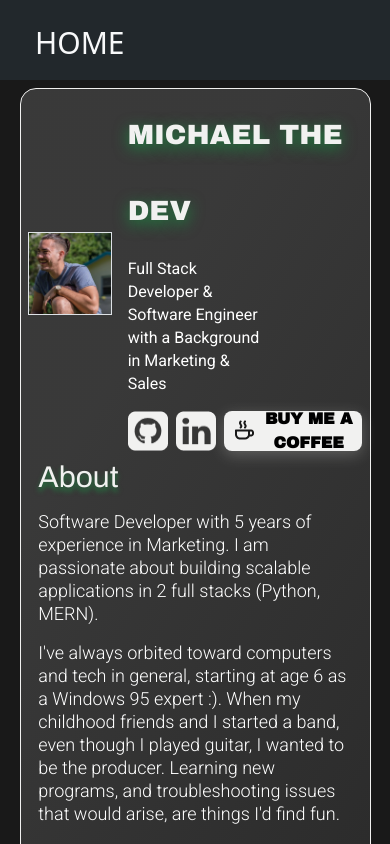
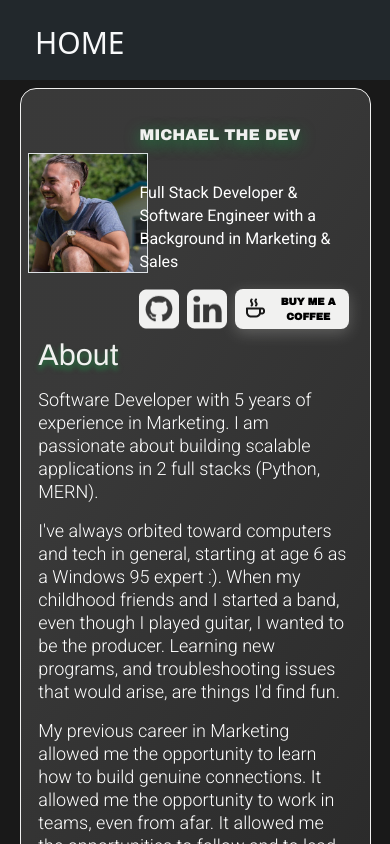
Before and after one commit to michagonzo77/MERN_Portfolio, a React (Create React App) app in the folder client/: page / in a window 390 px wide. Shown: the top 844 px of the page. Built offline with nearby package versions, Linux system fonts and the light colour scheme.

Commit message:
testing more bootstrap columns for responsiveness

```diff
--- a/client/src/App.css
+++ b/client/src/App.css
@@ -45,22 +45,11 @@ html {
   justify-content: space-between;
 }
 
-/* @media (max-width: 1024px) {
-  .bioFull {
-    max-width: 80%;
-    justify-content: center;
-  }
-}
-
-@media (max-width: 768px) {
-  .bioFull {
-    justify-content: center;
-  }
-} */
-
 
 .bioPic {
   width: 75%;
+  max-width: 325px;
+  min-width: 120px;
 }
 
 @media (max-width: 960px) {
@@ -83,11 +72,13 @@ html {
 
 .bioLeftTop {
   display: flex;
+  justify-content: start;
+  align-items: center;
 }
 
-@media (max-width: 768px) {
+@media (max-width: 425) {
   .bioLeftTop {
-    justify-content: center;
+    display: block;
   }
 }
 
@@ -103,7 +94,7 @@ html {
   display: flex;
 }
 
-@media (max-width: 1024px) {
+@media (max-width: 990px) {
   .bioBottom {
     display: block;
   }
@@ -126,8 +117,8 @@ html {
   font-family: 'Archivo Black', sans-serif;
   font-style: normal;
   font-weight: 400;
-  /* font-size: 70px; */
   line-height: 76px;
+  font-size: 4vw;
   text-transform: uppercase;
   color: #F1F1F0;
   text-shadow: 0px 4px 15px rgba(12, 187, 72, 0.6);
@@ -141,11 +132,6 @@ html {
   color: #FFFFFF;
 }
 
-@media (max-width: 806px) {
-  .tagLine {
-    max-width: 60%;
-  }
-}
 
 .buyMeCoffee {
   display: flex;
@@ -160,10 +146,21 @@ html {
   border: 0px;
   font-family: 'Archivo Black', sans-serif;
   font-weight: 600;
-  flex: none;
-  order: 1;
-  flex-grow: 0;
   height: 40px;
+}
+
+@media (max-width: 630px) {
+  .buyMeCoffee {
+    font-size: 14px;
+    max-width: 90%;
+  }
+}
+
+@media (max-width: 475px) {
+  .buyMeCoffee {
+    font-size: 10px;
+    max-width: 90%;
+  }
 }
 
 .socialLogo {
@@ -221,8 +218,6 @@ html {
 
 @media (max-width: 1025px) {
   .playAGame {
-    min-height: 10%;
-    border-radius: 16px;
     padding: 1%;
   }
 }
@@ -230,17 +225,12 @@ html {
 @media (max-width: 768px) {
   .playAGame {
     padding: 0%;
-    background: linear-gradient(120.39deg, rgba(241, 241, 240, 0.15) 14.67%, rgba(241, 241, 240, 0.05) 48.38%, rgba(241, 241, 240, 0.09) 63.34%);
-    box-shadow: 0px 0px 50px #22282C;
-    backdrop-filter: blur(25px);
-    /* Note: backdrop-filter has minimal browser support */
-    border-radius: 16px;
     width: 50%;
   }
 }
 
 .playAGameTitle {
-  margin-top: 30%;
+  margin-top: 10%;
   text-align: center;
 }
 
--- a/client/src/views/Home.jsx
+++ b/client/src/views/Home.jsx
@@ -193,6 +193,7 @@ export const Home = (props) => {
         }, 100)
         setFlipCssCard('flipItCardActive')
         setFlipCssCardInner('flipItCardInnerActive')
+        window.scrollTo(0, 0)
     }
 
     const handleClickReturn = () => {
@@ -201,6 +202,7 @@ export const Home = (props) => {
         }, 100)
         setFlipCssCard('flip-card')
         setFlipCssCardInner('flip-card-inner')
+        window.scrollTo(0, 0)
     }
 
     const [flipCssCard, setFlipCssCard] = useState('flip-card')
@@ -225,11 +227,11 @@ export const Home = (props) => {
                             {/* <img src={bio}></img> */}
                             <div className="bioFull">
                                 <div className="bioLeft">
-                                    <div className="bioLeftTop gap-3 align-items-center">
-                                        <div className="bioLeftTopLeft col-3">
-                                            <img className="bioPic border border-solid" src={biopic}></img>
+                                    <div className="bioLeftTop col-12">
+                                        <div className="bioLeftTopLeft col-4 col-xs-10">
+                                            <img className="bioPic border border-solid col-11" src={biopic}></img>
                                         </div>
-                                        <div className="bioLeftTopRight text-light">
+                                        <div className="bioLeftTopRight text-light col-8 col-xs-2">
                                             <h1 className="nameHeader">MICHAEL THE DEV</h1>
                                             <p className="tagLine">Full Stack Developer & Software Engineer with a Background in Marketing & Sales</p>
                                             <div className="bioLeftTopRightBot d-flex gap-2">
```
